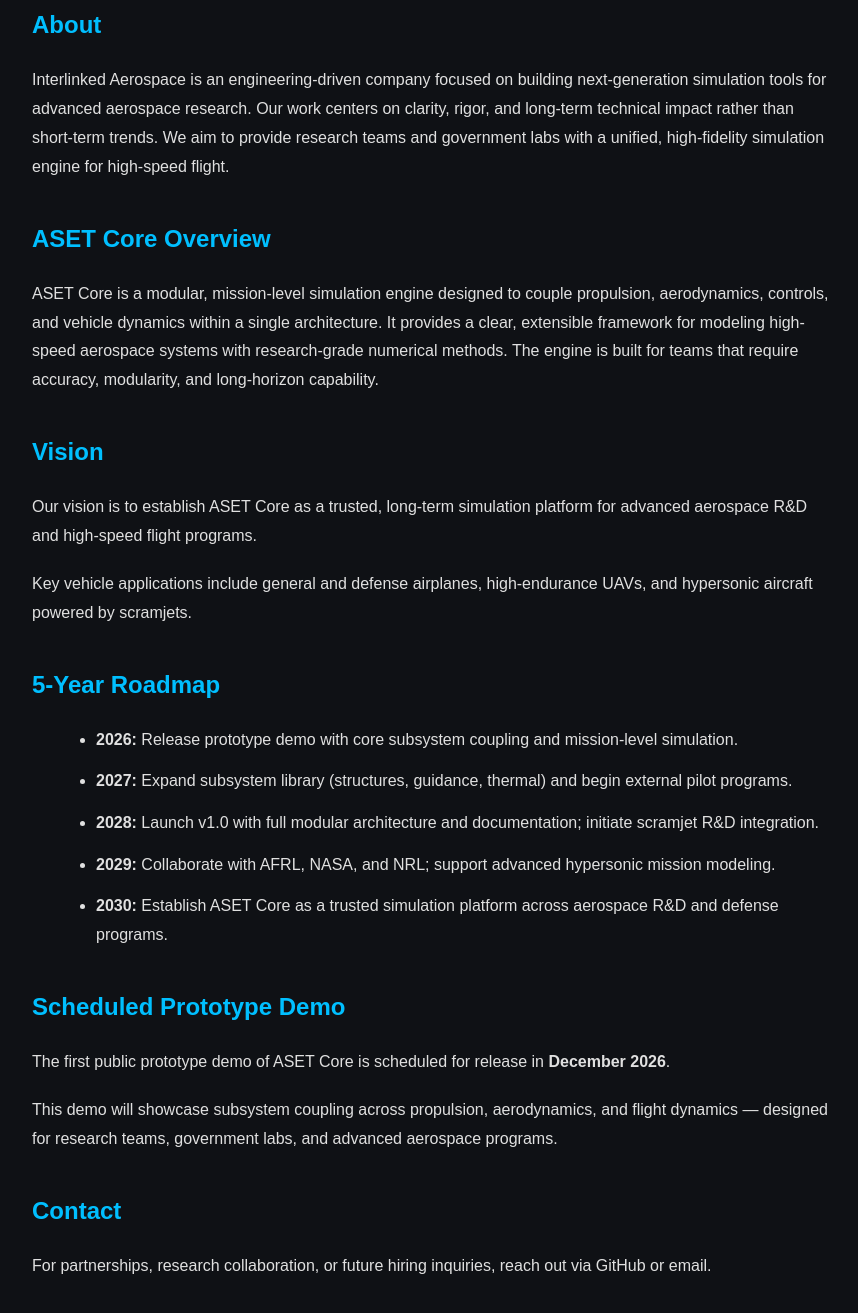
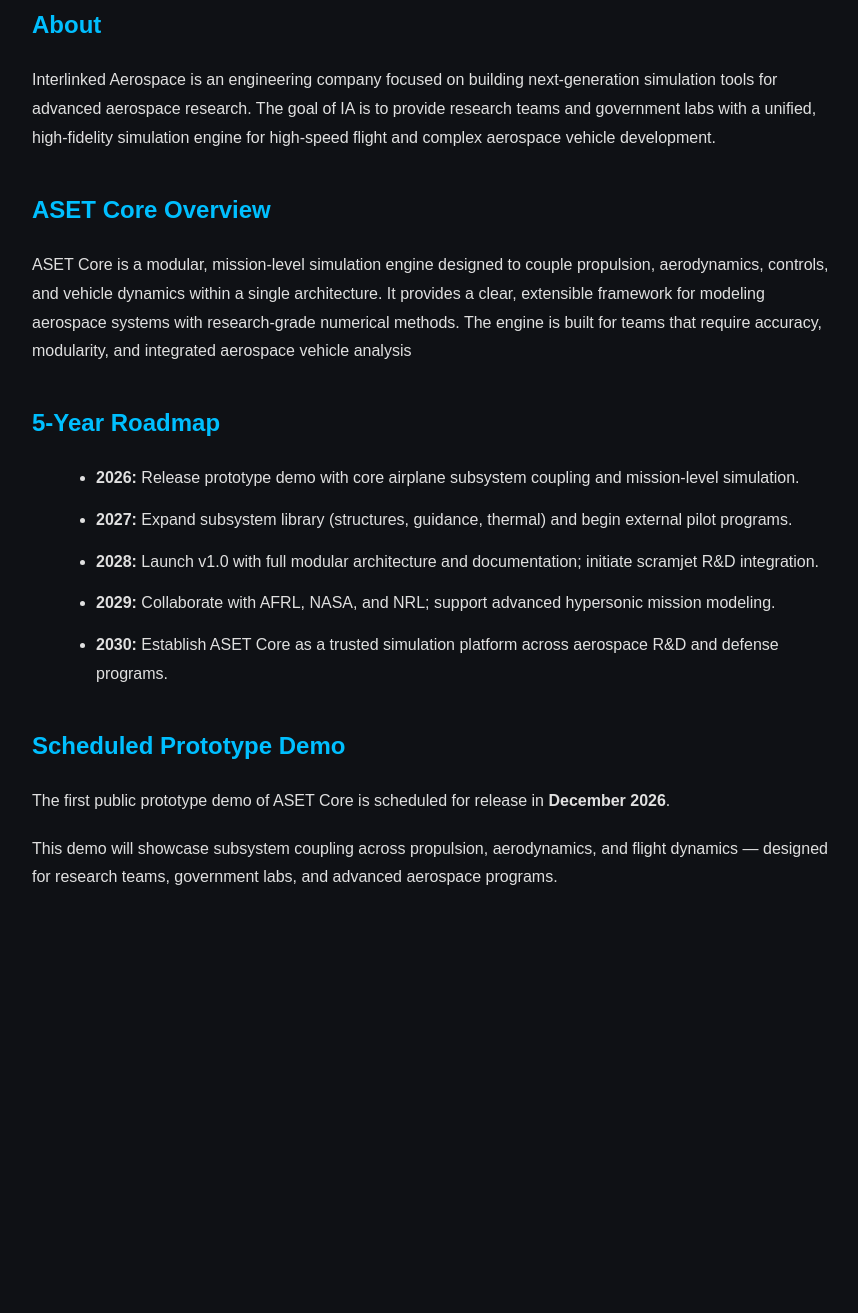
Before and after one commit to Gerardo-J-Sandoval/interlinked-aero-site, a plain HTML site: page index.html in a window 1280 px wide. Shown: the part 207-1520 px from the top of the page, without its empty margins (208-1066 px from the left). After the commit the page ends 1150 px from the top, so only its background shows below. Drawn offline with Linux system fonts and the light colour scheme.

Commit message:
Revise company overview and remove sections
Updated company description and removed vision and contact sections.

```diff
--- a/index.html
+++ b/index.html
@@ -39,18 +39,15 @@
   <p><strong>ASET Core</strong> is a modular, mission-level simulation engine for high-speed aerospace R&D.</p>
 
   <h2>About</h2>
-  <p>Interlinked Aerospace is an engineering-driven company focused on building next-generation simulation tools for advanced aerospace research. Our work centers on clarity, rigor, and long-term technical impact rather than short-term trends. We aim to provide research teams and government labs with a unified, high-fidelity simulation engine for high-speed flight.</p>
+  <p>Interlinked Aerospace is an engineering company focused on building next-generation simulation tools for advanced aerospace research. The goal of IA is to provide research teams and government labs with a unified, high-fidelity simulation engine for high-speed flight and complex aerospace vehicle development.</p>
 
   <h2>ASET Core Overview</h2>
-  <p>ASET Core is a modular, mission-level simulation engine designed to couple propulsion, aerodynamics, controls, and vehicle dynamics within a single architecture. It provides a clear, extensible framework for modeling high-speed aerospace systems with research-grade numerical methods. The engine is built for teams that require accuracy, modularity, and long-horizon capability.</p>
+  <p>ASET Core is a modular, mission-level simulation engine designed to couple propulsion, aerodynamics, controls, and vehicle dynamics within a single architecture. It provides a clear, extensible framework for modeling aerospace systems with research-grade numerical methods. The engine is built for teams that require accuracy, modularity, and integrated aerospace vehicle analysis</p>
 
-  <h2>Vision</h2>
-  <p>Our vision is to establish ASET Core as a trusted, long-term simulation platform for advanced aerospace R&D and high-speed flight programs.</p>
-  <p>Key vehicle applications include general and defense airplanes, high-endurance UAVs, and hypersonic aircraft powered by scramjets.</p>
 
   <h2>5-Year Roadmap</h2>
   <ul>
-    <li><strong>2026:</strong> Release prototype demo with core subsystem coupling and mission-level simulation.</li>
+    <li><strong>2026:</strong> Release prototype demo with core airplane subsystem coupling and mission-level simulation.</li>
     <li><strong>2027:</strong> Expand subsystem library (structures, guidance, thermal) and begin external pilot programs.</li>
     <li><strong>2028:</strong> Launch v1.0 with full modular architecture and documentation; initiate scramjet R&D integration.</li>
     <li><strong>2029:</strong> Collaborate with AFRL, NASA, and NRL; support advanced hypersonic mission modeling.</li>
@@ -61,8 +58,6 @@
   <p>The first public prototype demo of ASET Core is scheduled for release in <strong>December 2026</strong>.</p>
   <p>This demo will showcase subsystem coupling across propulsion, aerodynamics, and flight dynamics — designed for research teams, government labs, and advanced aerospace programs.</p>
 
-  <h2>Contact</h2>
-  <p>For partnerships, research collaboration, or future hiring inquiries, reach out via GitHub or email.</p>
 
 </body>
 </html>
```
